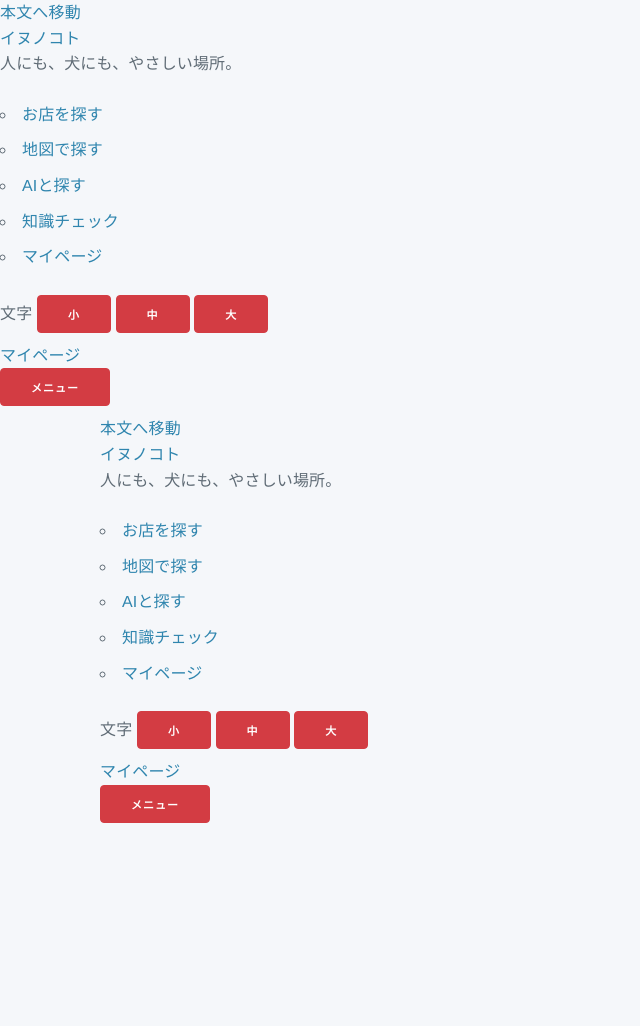
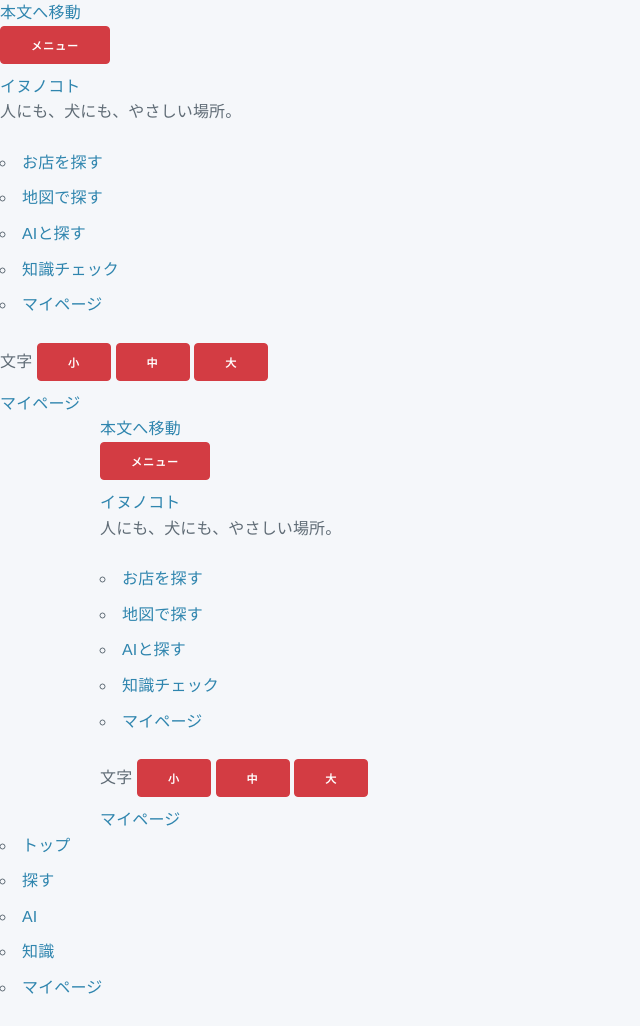
Before and after one commit to anabuki2026-2027/anabuki2026, a CakePHP app: the page made by templates/element/header.php in a window 1280 px wide. Shown: the whole page, without its empty margins (0-640 px from the left). Before the commit the page ends 823 px from the top, so only its background shows below. Run offline with PHP 8.4 and a stand-in for CakePHP, Linux system fonts and the light colour scheme; the template is opened without the code that fills it, so the values that code supplies are empty; some libraries are stand-ins or nearby versions.

Commit message:
スマホ用メニューの調整と下部ナビの追加

```diff
--- /dev/null
+++ b/templates/element/bottom_nav.php
@@ -0,0 +1,53 @@
+<?php
+/*
+ * 【このファイルは？】
+ * 利用者画面のスマートフォン用下部ナビ（トップ、探す、AI、知識、マイページ）。
+ * templates/layout/default.php から読み込む。設計書 COM-001 の COM-009 にあたる。
+ *
+ * 【担当】C チーム
+ * 【くわしく】docs/FILES.md
+ */
+
+/**
+ * @var \App\View\AppView $this
+ */
+
+// 現在地として選択状態にする項目。各画面のファイルで指定する値（navCurrent）を、ヘッダーと共通で使う。
+// 使える値：top、search、map、ai、quiz、mypage（何も指定しないときは、どれも選択しない）
+// 下部ナビには「地図で探す」がないので、map のときは「探す」を選択する（C チーム決定事項 1）。
+$navCurrent = $this->fetch('navCurrent');
+if ($navCurrent === 'map') {
+    $navCurrent = 'search';
+}
+
+// 下部ナビの項目（名前と順番は設計書 COM-009 と C チーム決定事項 1 のとおり）。
+// URL は仮。templates/element/header.php の $navItems と同じ URL にそろえる。
+// icon はアイコンの目印。アイコンの画像と表示は E チームが bottom-nav__icon--（icon の値）に CSS で付ける。
+$bottomNavItems = [
+    'top' => ['label' => 'トップ', 'url' => '/', 'icon' => 'home'],
+    'search' => ['label' => '探す', 'url' => '/search', 'icon' => 'search'],
+    'ai' => ['label' => 'AI', 'url' => '/chat', 'icon' => 'ai'],
+    'quiz' => ['label' => '知識', 'url' => '/quiz', 'icon' => 'quiz'],
+    'mypage' => ['label' => 'マイページ', 'url' => '/mypage', 'icon' => 'mypage'],
+];
+?>
+<!--
+    画面の下に固定する表示、本文や通知と重ならない余白、端末の安全領域（iPhone の下の部分）は E チームが CSS で作る。
+    PC の幅（1200px 以上）では表示しない（C チーム決定事項 3）。
+-->
+<nav class="bottom-nav" aria-label="画面下のメニュー">
+    <ul class="bottom-nav__list">
+        <?php foreach ($bottomNavItems as $key => $item) : ?>
+            <li class="bottom-nav__item">
+                <a
+                    class="bottom-nav__link"
+                    href="<?= $this->Url->build($item['url']) ?>"
+                    <?= $navCurrent === $key ? 'aria-current="page"' : '' ?>
+                >
+                    <span class="bottom-nav__icon bottom-nav__icon--<?= h($item['icon']) ?>" aria-hidden="true"></span>
+                    <span class="bottom-nav__label"><?= h($item['label']) ?></span>
+                </a>
+            </li>
+        <?php endforeach; ?>
+    </ul>
+</nav>
--- a/templates/element/header.php
+++ b/templates/element/header.php
@@ -18,7 +18,8 @@
 $navCurrent = $this->fetch('navCurrent');
 
 // ナビの項目（名前と順番は設計書 COM-004 のとおり）。
-// URL は仮。D チーム（config/routes.php は A チーム）と決まったら、ここだけを書きかえる。
+// URL は仮。D チーム（config/routes.php は A チーム）と決まったら書きかえる。
+// スマートフォン用下部ナビ（templates/element/bottom_nav.php）にも同じ URL があるので、両方をそろえる。
 $navItems = [
     'search' => ['label' => 'お店を探す', 'url' => '/search'],
     'map' => ['label' => '地図で探す', 'url' => '/map'],
@@ -47,6 +48,25 @@ if ($isLoggedIn && isset($identity['nickname'])) {
 ?>
 <a class="skip-link" href="#main-content">本文へ移動</a>
 <header class="site-header">
+    <!--
+        スマートフォン用メニューを開くボタン（COM-008）。モックのとおり、ロゴの左に置く。
+        開く・閉じるの JavaScript は E チームが作る。
+        目印：開くボタンは data-menu-open、閉じるボタンは data-menu-close、メニュー本体は id="site-menu"
+        アイコン（三本線）は E チームが site-header__menu-icon に CSS で付ける。
+        「メニュー」の文字は、見た目で隠しても読み上げには残す（隠し方は E チームと相談）。
+    -->
+    <button
+        type="button"
+        class="site-header__menu-button"
+        aria-haspopup="dialog"
+        aria-controls="site-menu"
+        aria-expanded="false"
+        data-menu-open
+    >
+        <span class="site-header__menu-icon" aria-hidden="true"></span>
+        <span class="site-header__menu-label">メニュー</span>
+    </button>
+
     <div class="site-header__brand">
         <a class="site-header__logo" href="<?= $this->Url->build('/') ?>" aria-label="イヌノコト トップページへ">
             <!-- 正式なロゴが決まるまでは、文字のロゴを仮に使う（COM-001 No.3） -->
@@ -98,21 +118,17 @@ if ($isLoggedIn && isset($identity['nickname'])) {
     </div>
 
     <!--
-        スマートフォン用メニュー（COM-008）。開く・閉じるの JavaScript は E チームが作る。
-        目印：開くボタンは data-menu-open、閉じるボタンは data-menu-close、メニュー本体は id="site-menu"
+        スマートフォン用メニューの本体（COM-008）。中身はメインナビ、文字サイズ、アカウント表示。
+        <dialog> を showModal() で開くと、背後の操作の無効化・Escape キーで閉じる・
+        閉じたときに開くボタンへフォーカスを戻す、をブラウザーが行う（C チーム決定事項 4）。
+        背景を押して閉じる・スクロールを止める・aria-expanded の切り替えは E チームの JavaScript と CSS で行う。
     -->
-    <button
-        type="button"
-        class="site-header__menu-button"
-        aria-haspopup="dialog"
-        aria-controls="site-menu"
-        aria-expanded="false"
-        data-menu-open
-    >メニュー</button>
-
     <dialog class="site-menu" id="site-menu" aria-label="メニュー">
         <div class="site-menu__inner">
-            <button type="button" class="site-menu__close" data-menu-close>閉じる</button>
+            <!-- method="dialog" のフォームなので、JavaScript がなくても、このボタンでメニューを閉じられる -->
+            <form method="dialog" class="site-menu__close-form">
+                <button type="submit" class="site-menu__close" data-menu-close>閉じる</button>
+            </form>
 
             <nav class="site-menu__nav" aria-label="メニューの中のメインメニュー">
                 <ul class="site-menu__nav-list">
--- a/templates/layout/default.php
+++ b/templates/layout/default.php
@@ -52,5 +52,6 @@ $cakeDescription = 'CakePHP: the rapid development php framework';
     </main>
     <footer>
     </footer>
+    <?= $this->element('bottom_nav') ?>
 </body>
 </html>
```
Also changed, not shown: docs/FILES.md (+1 -0 lines).
